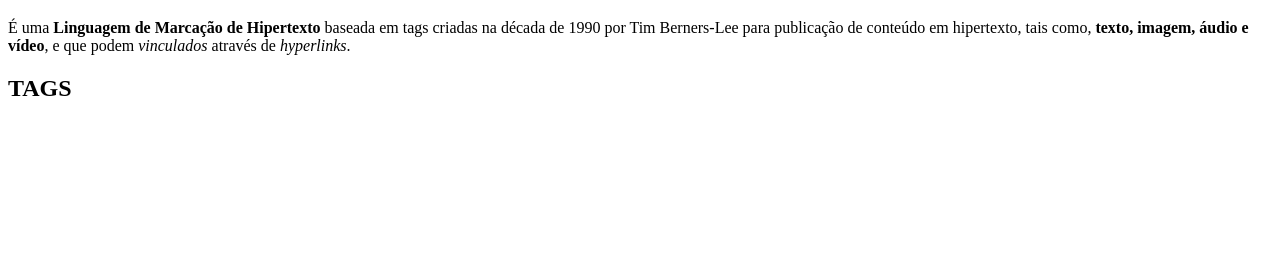
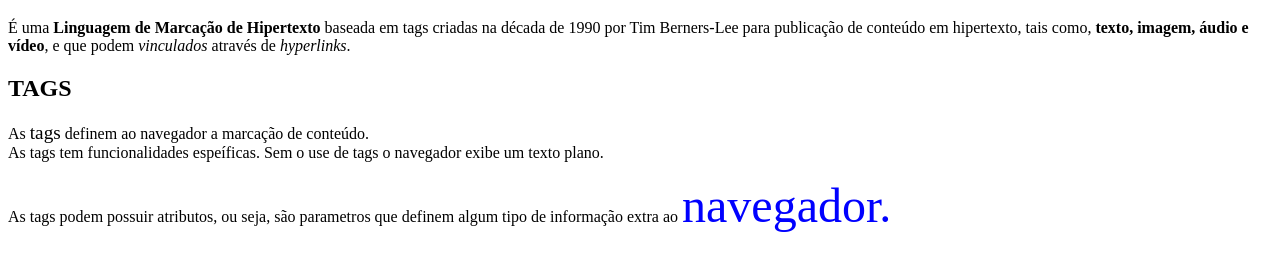
Before and after one commit to rech15/primeiro-site, a plain HTML site: page index.html in a window 1280 px wide. Shown: the part 61-332 px from the top of the page. Drawn offline with Linux system fonts and the light colour scheme.

Commit message:
segunda atualização

```diff
--- a/index.html
+++ b/index.html
@@ -9,6 +9,10 @@
 <body>
     <h1>HTML</h1>
     <p>É uma <b> Linguagem de Marcação  de Hipertexto </b> baseada em tags criadas na década de 1990 por Tim Berners-Lee para publicação de conteúdo em hipertexto, tais como, <strong> texto, imagem, áudio e vídeo</strong>, e que podem <i>vinculados</i> através de <em>hyperlinks</em>.</p>
+
     <h2>TAGS</h2>
+    <p>As <big>tags</big> definem ao navegador a marcação de conteúdo.<br> As tags tem funcionalidades espeíficas. Sem o use de tags o navegador exibe um texto plano.</p>
+    <p>As tags podem possuir atributos, ou seja, são parametros que definem algum tipo de informação extra ao <font color="blue" size="14">navegador.</font></p>
+
 </body>
 </html>
```
